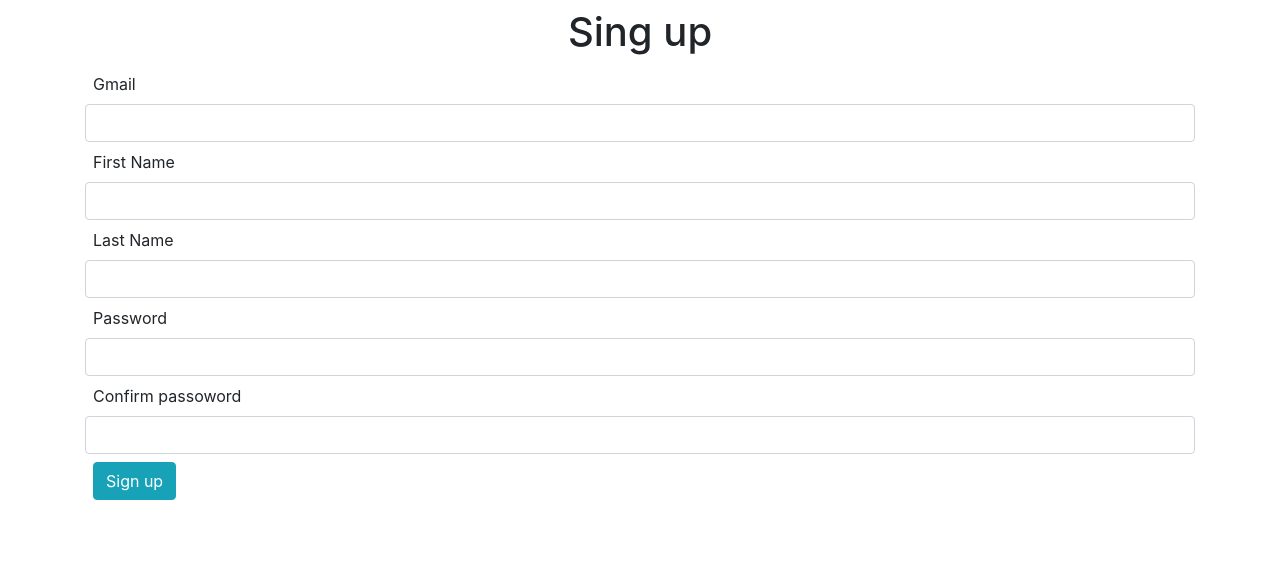
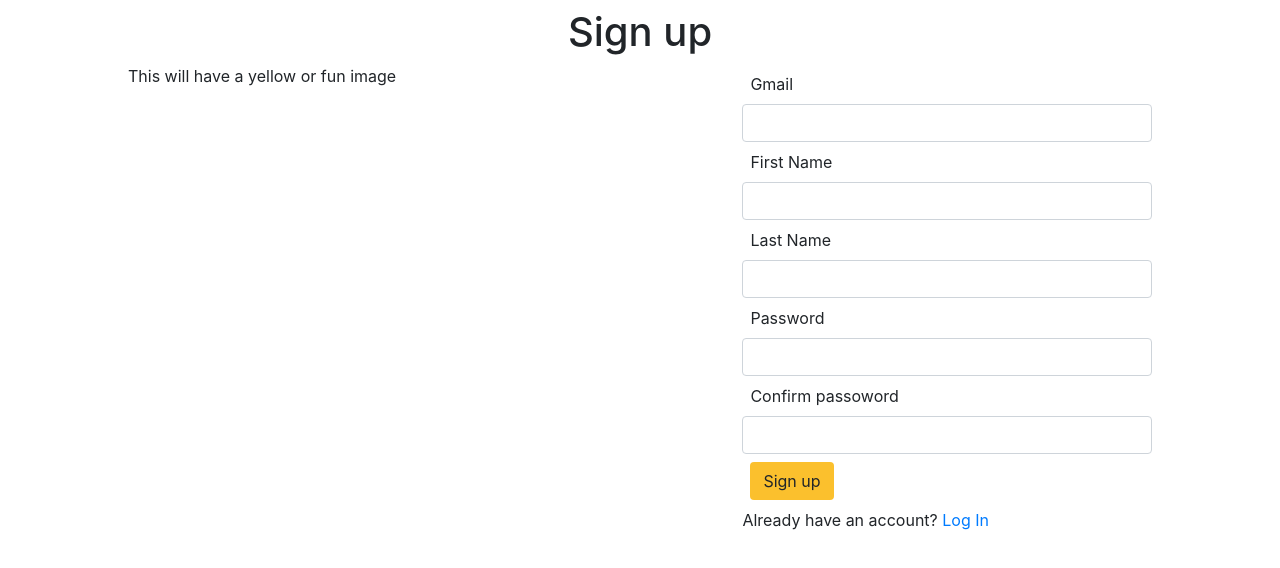
Before and after one commit to SakshiShreya/chagmo-app, an Angular app in the folder client/: page /sign-up in a window 1280 px wide. Shown: the top 568 px of the page. Built offline with nearby package versions, Linux system fonts and the light colour scheme.

Commit message:
sign-up design added

```diff
--- a/client/src/app/account-service/account.service.ts
+++ b/client/src/app/account-service/account.service.ts
@@ -46,7 +46,7 @@ export class AccountService {
    *  Save or update given account info
    */
   save(accountForm: any) {
-    return this.http.post(this.API + "/addAccount", accountForm).subscribe();
+    return this.http.post(this.API + "/addAccount", accountForm);
   }
 
   delete(id: number) {
--- a/client/src/app/app.component.html
+++ b/client/src/app/app.component.html
@@ -1,3 +1,3 @@
-<main class="container" >
-    <router-outlet></router-outlet>
+<main>
+  <router-outlet></router-outlet>
 </main>
--- a/client/src/app/sign-up/sign-up.component.css
+++ b/client/src/app/sign-up/sign-up.component.css
@@ -0,0 +1,33 @@
+.content {
+  margin: 0 10%;
+}
+
+.main-container {
+  display: flex;
+}
+
+.left-side {
+  width: 150%;
+}
+
+.right-side {
+  width: 100%;
+}
+
+input {
+  outline: none;
+}
+
+input:focus {
+  border: 2px solid #fbc02d;
+}
+
+.submit {
+  background: #fbc02d;
+}
+
+@media(max-width: 720px) {
+  .main-container {
+    display: block;
+  }
+}
--- a/client/src/app/sign-up/sign-up.component.html
+++ b/client/src/app/sign-up/sign-up.component.html
@@ -1,27 +1,33 @@
-<div class="text-center m-2" >
-  <h1>Sing up</h1>
-</div>
-
+<div class="content">
+  <div class="text-center m-2"><h1>Sign up</h1></div>
+  <div class="main-container">
+    <div class="left-side">This will have a yellow or fun image</div>
+    <div class="right-side">
       <form #accountForm="ngForm" (ngSubmit)="addAccount(accountForm.value)">
-    <div class="form-groups" >
+        <div class="form-groups">
           <label for="gmail" class="m-2">Gmail</label>
           <input id="gmail" ngModel name="gmail" class="form-control" />
         </div>
-    <div class="form-groups" >
+        <div class="form-groups">
           <label for="first_name" class="m-2">First Name</label>
           <input id="first_name" ngModel name="first_name" class="form-control" />
         </div>
-    <div class="form-groups" >
+        <div class="form-groups">
           <label for="last_name" class="m-2">Last Name</label>
           <input id="last_name" ngModel name="last_name" class="form-control" />
         </div>
-    <div class="form-groups" >
+        <div class="form-groups">
           <label for="password" class="m-2">Password</label>
           <input id="password" ngModel name="password" class="form-control" />
         </div>
-    <div class="form-groups" >
+        <div class="form-groups">
           <label for="re-password" class="m-2">Confirm passoword</label>
           <input id="re-password" ngModel name="re-password" class="form-control" />
         </div>
-    <button class="btn btn-info m-2">Sign up</button>
+        <button class="btn submit m-2">Sign up</button>
+        <p>Already have an account? <a href="/">Log In</a></p>
       </form>
+    </div>
+  </div>
+
+</div>
--- a/client/src/app/sign-up/sign-up.component.ts
+++ b/client/src/app/sign-up/sign-up.component.ts
@@ -10,7 +10,9 @@ export class SignUpComponent {
   constructor(private accountService: AccountService) {}
 
   addAccount(accountForm: any) {
-    this.accountService.save(accountForm);
+    console.log(accountForm);
+    this.accountService
+      .save(accountForm)
+      .subscribe(res => console.log(res), err => console.log(err));
   }
-
 }
--- a/client/src/styles.css
+++ b/client/src/styles.css
@@ -1,2 +1 @@
-@import "~bootstrap/dist/css/bootstrap.min.css";
 @import "~@angular/material/prebuilt-themes/deeppurple-amber.css";
```
Lines whose indentation alone changed are shown as unchanged.
